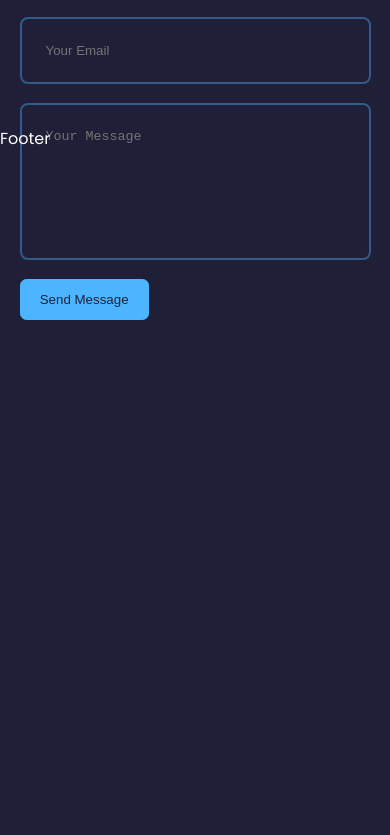
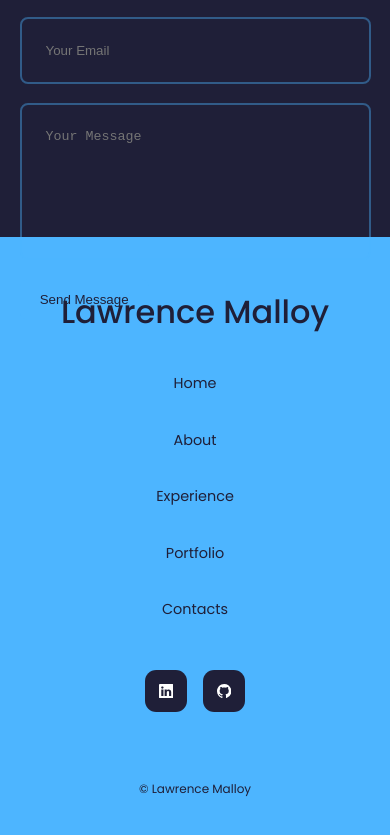
Before and after one commit to lcmalloy/Personal_Portfolio, a React (Create React App) app in the folder react-portfolio/: page / in a window 390 px wide. Shown: the part 4479-5314 px from the top of the page. Before the commit the page ends 4799 px from the top, so only its background shows below. Built offline with nearby package versions, Linux system fonts and the light colour scheme.

Commit message:
added footer feature. styled for mobile view

```diff
--- a/react-portfolio/src/components/footer/Footer.jsx
+++ b/react-portfolio/src/components/footer/Footer.jsx
@@ -1,8 +1,29 @@
 import React from 'react'
+import {BsLinkedin, BsGithub} from 'react-icons/bs'
+
+import './footer.scss'
 
 const Footer = () => {
   return (
-    <div>Footer</div>
+    <footer>
+      <a href="#" className="footer__logo">Lawrence Malloy</a>
+      <ul className="permalinks">
+        <li><a href="#"> Home</a></li>
+        <li><a href="#about"> About</a></li>
+        <li><a href="#experience"> Experience</a></li>
+        <li><a href="#portfolio"> Portfolio</a></li>
+        <li><a href="#contact"> Contacts</a></li>
+      </ul>
+
+      <div className="footer__socials">
+        <a href="https://www.linkedin.com/in/lawrence-malloy/"><BsLinkedin/></a>
+        <a href="https://github.com/lcmalloy"><BsGithub/></a>
+      </div>
+
+      <div className="footer__copyright">
+        <small>&copy; Lawrence Malloy</small>
+      </div>
+    </footer>
   )
 }
 
--- a/react-portfolio/src/components/footer/footer.scss
+++ b/react-portfolio/src/components/footer/footer.scss
@@ -0,0 +1,68 @@
+@import '../../index.scss';
+
+footer {
+  background: $color-primary;
+  padding: 3rem 0;
+  text-align: center;
+  font-size: 0.9rem;
+  margin-top: 7rem;
+
+  a {
+    color: $color-bg
+  }
+
+  a.footer__logo {
+    font-size: 2rem;
+    font-weight: 500;
+    margin-bottom: 2rem;
+    display: inline-block;
+  }
+
+  .permalinks {
+    display: flex;
+    flex-wrap: wrap;
+    justify-content: center;
+    gap: 2rem;
+    margin: 0 auto 3rem;
+  }
+
+  .footer__socials {
+    display: flex;
+    justify-content: center;
+    gap: 1rem;
+    margin-bottom: 4rem;
+
+    a {
+      background: $color-bg;
+      color: $color-white;
+      padding: 0.8rem;
+      border-radius: 0.7rem;
+      display: flex;
+      border: 1px solid transparent;
+      transition: $transition;
+    }
+
+    a:hover {
+      background: transparent;
+      color: $color-bg;
+      border-color: $color-bg;
+    }
+  }
+
+  .footer__copyright {
+    margin-bottom: 4rem;
+    color: $color-bg;
+  }
+}
+
+/* =========== MEDIA QUERIES (SMALL DEVICES) =============== */
+@media screen and (max-width: 600px) {
+  .permalinks {
+    flex-direction: column;
+    gap: 1.5rem;
+  }
+
+  .footer__socials {
+    margin-bottom: 2.6rem;
+  }
+}
```
